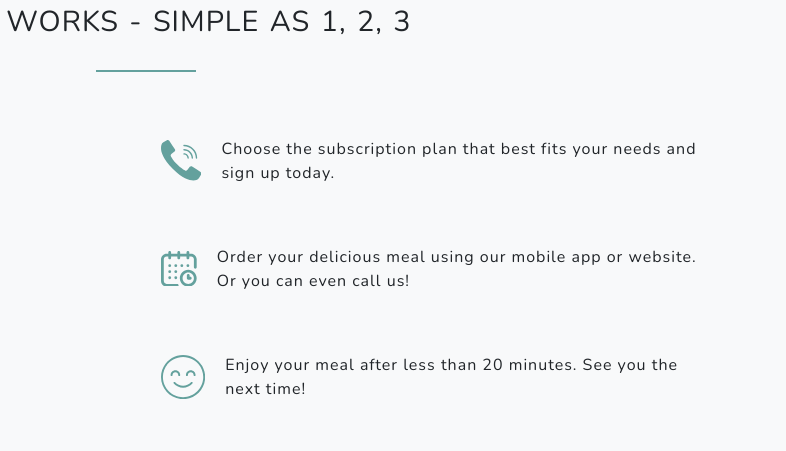
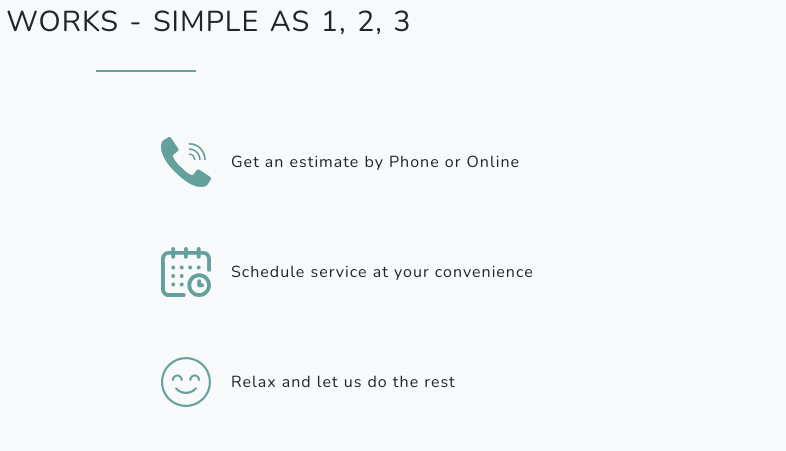
Before and after one commit to dkimVena/VBP, a Gatsby site: page / in a window 1280 px wide. Shown: the part 3700-4151 px from the top of the page, 494-1280 px from the left. Built offline with nearby package versions, Linux system fonts and the light colour scheme; Gatsby itself is replaced by a stand-in of ours.

Commit message:
edit steps

```diff
--- a/src/pages/index.js
+++ b/src/pages/index.js
@@ -156,15 +156,15 @@ const IndexPage = () => (
             <div className="col-lg-6 col-md-12 steps-description">
               <div className="works-step">
                 <CallIcon className="steps-icon" />
-                <p>Choose the subscription plan that best fits your needs and sign up today.</p>
+                <p>Get an estimate by Phone or Online</p>
               </div>
               <div className="works-step">
                 <CalendarIcon className="steps-icon" />
-                <p>Order your delicious meal using our mobile app or website. Or you can even call us!</p>
+                <p>Schedule service at your convenience</p>
               </div>
               <div className="works-step">
                 <SmileIcon className="steps-icon" />
-                <p>Enjoy your meal after less than 20 minutes. See you the next time!</p>
+                <p>Relax and let us do the rest</p>
               </div>
             </div>
           </div>
```
